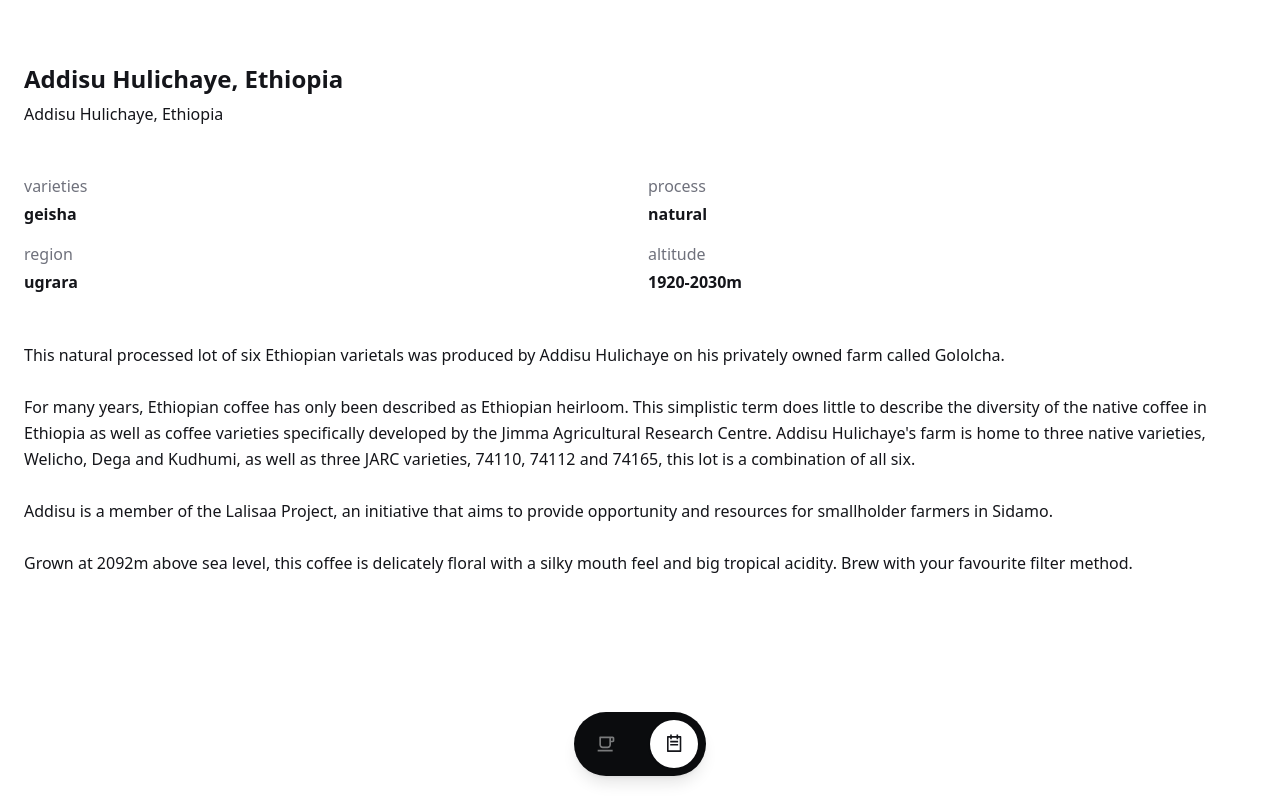
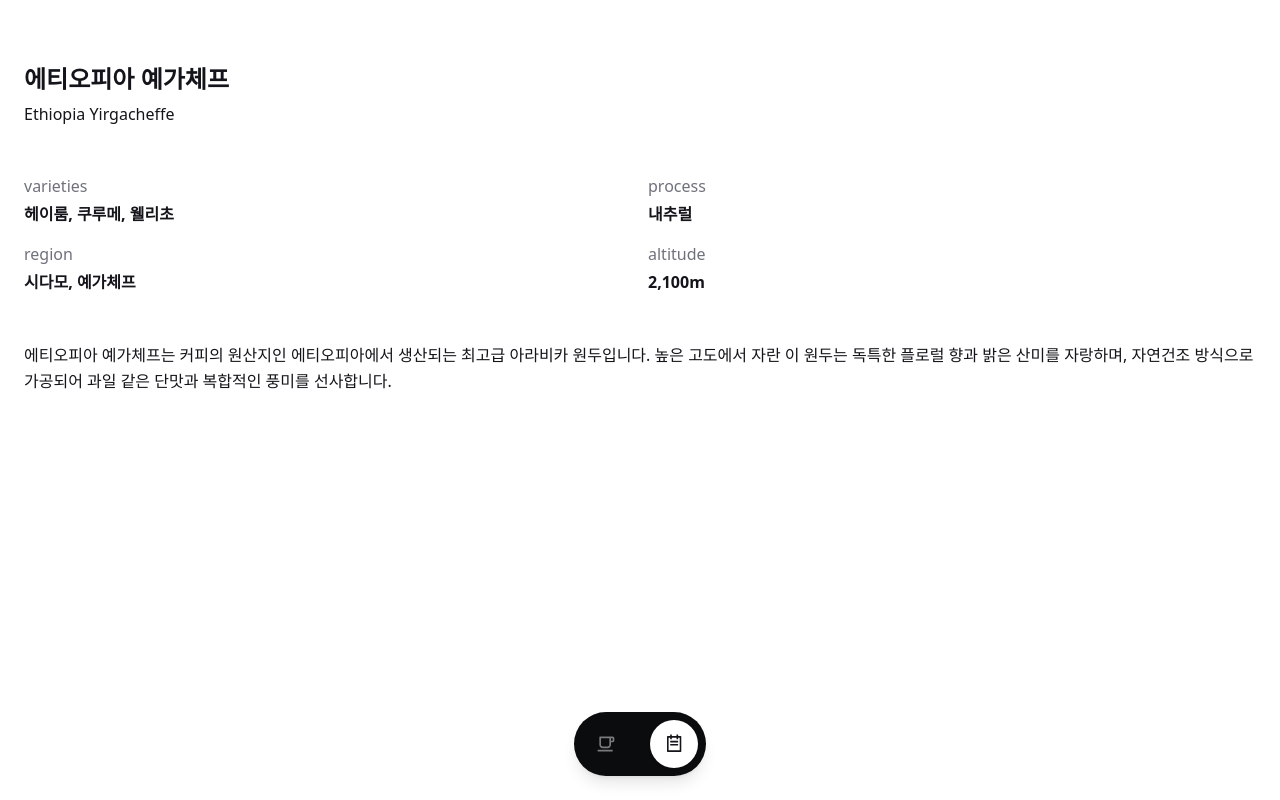
Before and after one commit to 309dot/coffee-nfc, a React (Vite) app: page / in a window 1280 px wide. Both pictures are taken after a click on the button 674 px from the left and 744 px from the top of the page. Built offline with nearby package versions, Linux system fonts and the light colour scheme.

Commit message:
Add URL info and copy functionality to dashboard, connect data to detail page

```diff
--- a/src/pages/Calendar.tsx
+++ b/src/pages/Calendar.tsx
@@ -1,28 +1,59 @@
-import { useEffect } from 'react';
+import { useState, useEffect } from 'react';
+import { api, type CoffeeApiData } from '../services/api';
 
 export function Calendar() {
+  const [coffee, setCoffee] = useState<CoffeeApiData | null>(null);
+  const [loading, setLoading] = useState(true);
+
   useEffect(() => {
+    const loadCoffeeData = async () => {
+      setLoading(true);
+      try {
+        // URL에서 coffee ID 파라미터 확인
+        const urlParams = new URLSearchParams(window.location.search);
+        const coffeeId = urlParams.get('coffee') || 'eth-001'; // 기본값
+
+        const data = await api.getCoffeeById(coffeeId);
+        if (data && data.active) {
+          setCoffee(data);
+        } else {
+          // 원두를 찾을 수 없으면 첫 번째 활성 원두로 폴백
+          const allCoffees = await api.getAllCoffees();
+          if (allCoffees.length > 0) {
+            setCoffee(allCoffees[0]);
+          }
+        }
+      } catch (error) {
+        console.error('Error loading coffee data:', error);
+      } finally {
+        setLoading(false);
+      }
+    };
+
+    loadCoffeeData();
+
     // 페이지 진입 시 상단으로 스크롤
     window.scrollTo(0, 0);
   }, []);
 
-  const coffeeInfo = {
-    title: "Addisu Hulichaye, Ethiopia",
-    subtitle: "Addisu Hulichaye, Ethiopia",
-    details: [
-      { label: "varieties", value: "geisha" },
-      { label: "process", value: "️natural" },
-      { label: "region", value: "ugrara" },
-      { label: "altitude", value: "1920-2030m" }
-    ],
-    description: `This natural processed lot of six Ethiopian varietals was produced by Addisu Hulichaye on his privately owned farm called Gololcha.
+  if (loading) {
+    return (
+      <div className="bg-white flex-1 flex flex-col items-center justify-center">
+        <div className="animate-pulse">
+          <div className="w-16 h-16 bg-gray-200 rounded-full mb-4"></div>
+          <div className="h-4 bg-gray-200 rounded w-32"></div>
+        </div>
+      </div>
+    );
+  }
 
-For many years, Ethiopian coffee has only been described as Ethiopian heirloom. This simplistic term does little to describe the diversity of the native coffee in Ethiopia as well as coffee varieties specifically developed by the Jimma Agricultural Research Centre. Addisu Hulichaye's farm is home to three native varieties, Welicho, Dega and Kudhumi, as well as three JARC varieties, 74110, 74112 and 74165, this lot is a combination of all six.
-
-Addisu is a member of the Lalisaa Project, an initiative that aims to provide opportunity and resources for smallholder farmers in Sidamo.
-
-Grown at 2092m above sea level, this coffee is delicately floral with a silky mouth feel and big tropical acidity. Brew with your favourite filter method.`
-  };
+  if (!coffee) {
+    return (
+      <div className="bg-white flex-1 flex flex-col items-center justify-center p-6">
+        <p className="text-text-muted">커피 정보를 찾을 수 없습니다.</p>
+      </div>
+    );
+  }
 
   return (
     <div className="bg-white flex-1 flex flex-col overflow-y-auto">
@@ -30,31 +61,53 @@
         {/* Header */}
         <div className="space-y-2">
           <h1 className="text-2xl font-bold text-text-primary leading-tight">
-            {coffeeInfo.title}
+            {coffee.titleKo}
           </h1>
           <p className="text-base font-light text-text-primary">
-            {coffeeInfo.subtitle}
+            {coffee.titleEn}
           </p>
         </div>
 
         {/* Coffee Details */}
         <div className="grid grid-cols-2 gap-4">
-          {coffeeInfo.details.map((detail, index) => (
-            <div key={index} className="space-y-1">
-              <p className="text-base text-text-muted">
-                {detail.label}
-              </p>
-              <p className="text-base font-semibold text-text-primary">
-                {detail.value}
-              </p>
-            </div>
-          ))}
+          <div className="space-y-1">
+            <p className="text-base text-text-muted">
+              varieties
+            </p>
+            <p className="text-base font-semibold text-text-primary">
+              {coffee.variety}
+            </p>
+          </div>
+          <div className="space-y-1">
+            <p className="text-base text-text-muted">
+              process
+            </p>
+            <p className="text-base font-semibold text-text-primary">
+              {coffee.process}
+            </p>
+          </div>
+          <div className="space-y-1">
+            <p className="text-base text-text-muted">
+              region
+            </p>
+            <p className="text-base font-semibold text-text-primary">
+              {coffee.region}
+            </p>
+          </div>
+          <div className="space-y-1">
+            <p className="text-base text-text-muted">
+              altitude
+            </p>
+            <p className="text-base font-semibold text-text-primary">
+              {coffee.altitude}
+            </p>
+          </div>
         </div>
 
         {/* Description */}
         <div className="space-y-2.5 pb-6">
           <p className="text-base text-text-primary leading-relaxed whitespace-pre-line">
-            {coffeeInfo.description}
+            {coffee.description}
           </p>
         </div>
       </div>
--- a/src/pages/Dashboard.tsx
+++ b/src/pages/Dashboard.tsx
@@ -10,6 +10,23 @@
 }
 
 function CoffeeCard({ coffee, onEdit, onDelete, onToggleActive }: CoffeeCardProps) {
+  const baseUrl = window.location.origin;
+  const urls = {
+    home: `${baseUrl}/?coffee=${coffee.id}`,
+    detail: `${baseUrl}/?page=details&coffee=${coffee.id}`,
+    shop: `${baseUrl}/?page=shop&coffee=${coffee.id}`
+  };
+
+  const copyToClipboard = async (text: string, label: string) => {
+    try {
+      await navigator.clipboard.writeText(text);
+      alert(`${label} URL이 클립보드에 복사되었습니다!`);
+    } catch (error) {
+      console.error('Failed to copy:', error);
+      alert('복사에 실패했습니다.');
+    }
+  };
+
   return (
     <div className={`border rounded-lg p-4 ${coffee.active ? 'border-gray-200' : 'border-gray-100 bg-gray-50'}`}>
       <div className="flex justify-between items-start mb-3">
@@ -49,6 +66,40 @@
       <p className="text-sm text-text-muted mb-4 line-clamp-2">
         {coffee.masterComment}
       </p>
+
+      {/* URL 정보 섹션 */}
+      <div className="mb-4 p-3 bg-gray-50 rounded-lg">
+        <h4 className="text-sm font-medium text-text-primary mb-2">페이지 URL</h4>
+        <div className="space-y-2">
+          <div className="flex items-center justify-between">
+            <span className="text-xs text-text-muted">Home:</span>
+            <button
+              onClick={() => copyToClipboard(urls.home, 'Home')}
+              className="text-xs text-blue-600 hover:text-blue-800 underline"
+            >
+              복사
+            </button>
+          </div>
+          <div className="flex items-center justify-between">
+            <span className="text-xs text-text-muted">Detail:</span>
+            <button
+              onClick={() => copyToClipboard(urls.detail, 'Detail')}
+              className="text-xs text-blue-600 hover:text-blue-800 underline"
+            >
+              복사
+            </button>
+          </div>
+          <div className="flex items-center justify-between">
+            <span className="text-xs text-text-muted">Shop:</span>
+            <button
+              onClick={() => copyToClipboard(urls.shop, 'Shop')}
+              className="text-xs text-blue-600 hover:text-blue-800 underline"
+            >
+              복사
+            </button>
+          </div>
+        </div>
+      </div>
 
       <div className="flex gap-2">
         <button
```
